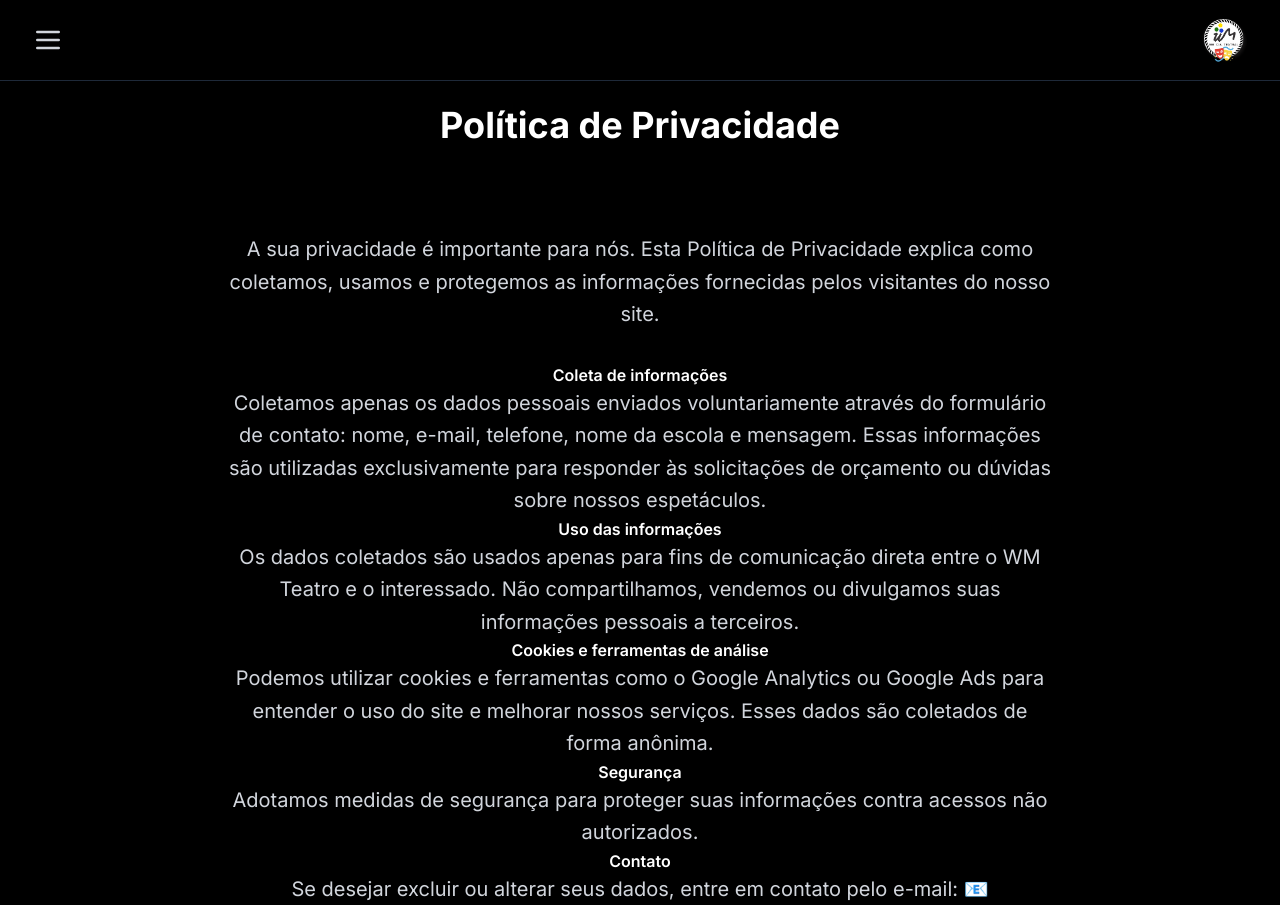
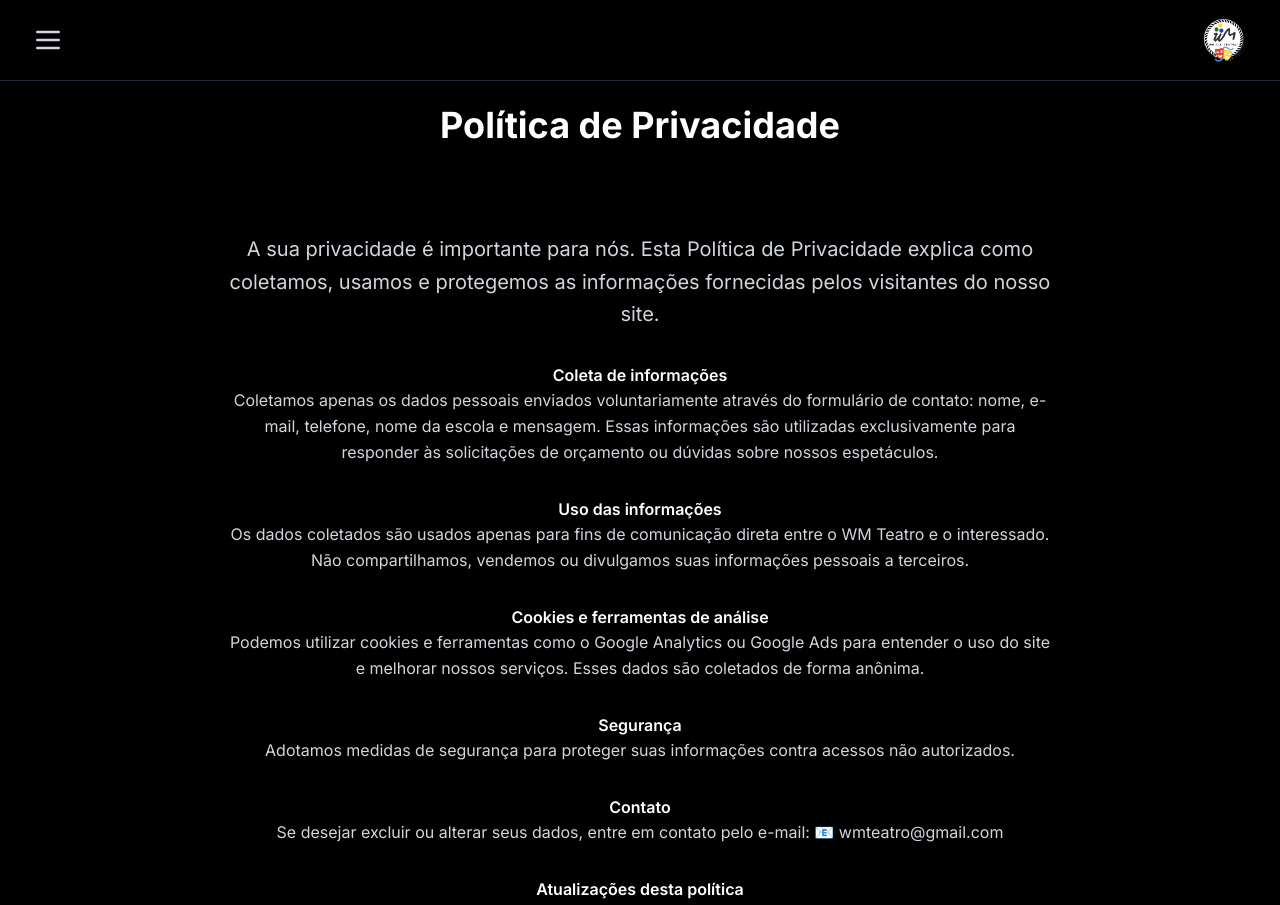
Before and after one commit to LeticiaSilvaLopes/WmTeatro, a Next.js app: page /politica-de-privacidade in a window 1280 px wide. Shown: the top 905 px of the page. Built offline with nearby package versions, Linux system fonts and the light colour scheme.

Commit message:
Ajustando o texto da tela de política de privacidade

```diff
--- a/src/app/politica-de-privacidade/page.js
+++ b/src/app/politica-de-privacidade/page.js
@@ -45,7 +45,7 @@ export default function PoliticaDePrivacidade() {
             <p className="text-white font-semibold">
                 Coleta de informações
             </p>
-            <p className="text-xl text-gray-300 leading-relaxed">
+            <p className="text-gray-300 leading-relaxed mb-8">
                 Coletamos apenas os dados pessoais enviados voluntariamente através do formulário de contato:
                 nome, e-mail, telefone, nome da escola e mensagem.
                 Essas informações são utilizadas exclusivamente para responder às solicitações de orçamento ou dúvidas sobre nossos espetáculos.
@@ -53,34 +53,34 @@ export default function PoliticaDePrivacidade() {
             <p className="text-white font-semibold">
                 Uso das informações
             </p>
-            <p className="text-xl text-gray-300 leading-relaxed">
+            <p className="text-gray-300 leading-relaxed mb-8">
                 Os dados coletados são usados apenas para fins de comunicação direta entre o WM Teatro e o interessado.
                 Não compartilhamos, vendemos ou divulgamos suas informações pessoais a terceiros.
             </p>
             <p className="text-white font-semibold">
                 Cookies e ferramentas de análise
             </p>
-            <p className="text-xl text-gray-300 leading-relaxed">
+            <p className="text-gray-300 leading-relaxed mb-8">
                 Podemos utilizar cookies e ferramentas como o Google Analytics ou Google Ads para entender o uso do site e melhorar nossos serviços.
                 Esses dados são coletados de forma anônima.
             </p>
             <p className="text-white font-semibold">
                 Segurança
             </p>
-            <p className="text-xl text-gray-300 leading-relaxed">
+            <p className="text-gray-300 leading-relaxed mb-8">
                 Adotamos medidas de segurança para proteger suas informações contra acessos não autorizados.
             </p>
             <p className="text-white font-semibold">
                 Contato
             </p>
-            <p className="text-xl text-gray-300 leading-relaxed">
+            <p className="text-gray-300 leading-relaxed mb-8">
                 Se desejar excluir ou alterar seus dados, entre em contato pelo e-mail:
                 📧 wmteatro@gmail.com
             </p>
             <p className="text-white font-semibold">
                 Atualizações desta política
             </p>
-            <p className="text-xl text-gray-300 leading-relaxed">
+            <p className="text-gray-300 leading-relaxed mb-8">
                 Podemos atualizar esta Política de Privacidade periodicamente.
                 Recomendamos que você a consulte regularmente para se manter informado.
             </p>
```
